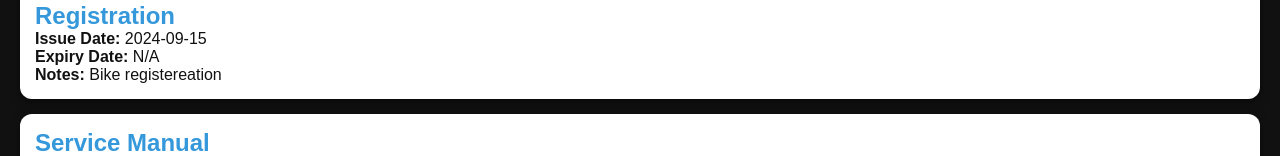
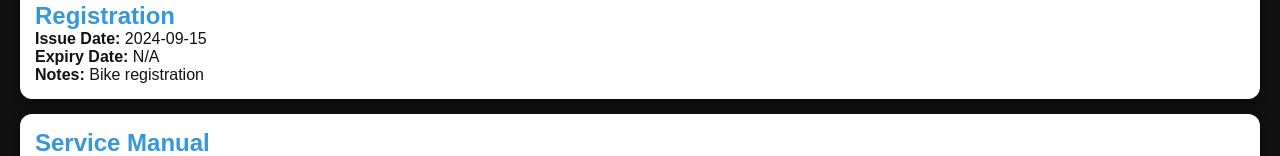
Before and after one commit to MatasZos/RoadGuardianApp, a Next.js app: page /documents in a window 1280 px wide. Shown: the part 290-446 px from the top of the page. Built offline with nearby package versions, Linux system fonts and the light colour scheme; sample sign-in values are in the browser's storage.

Commit message:
spelling mistakes

```diff
--- a/src/app/documents/page.js
+++ b/src/app/documents/page.js
@@ -10,7 +10,7 @@ export default function DocumentsPage() {
 
   const fakeDocuments = [
     { type: "Insurance", issueDate: "2025-06-01", expiryDate: "2026-06-01", notes: "Third-party coverage" },
-    { type: "Registration", issueDate: "2024-09-15", expiryDate: "N/A", notes: "Bike registereation" },
+    { type: "Registration", issueDate: "2024-09-15", expiryDate: "N/A", notes: "Bike registration" },
     { type: "Service Manual", issueDate: "2025-01-01", expiryDate: "N/A", notes: "Digital copy of manual" },
   ];
 
--- a/src/app/emergency/page.js
+++ b/src/app/emergency/page.js
@@ -32,7 +32,7 @@ export default function EmergencyPage() {
           <div style={{ marginTop: "25px", padding: "20px", borderRadius: "12px", boxShadow: "0 8px 20px rgba(0,0,0,0.5)", backgroundColor: "#fff", color: "#111", width: "90%", maxWidth: "400px", textAlign: "center" }}>
             <h2 style={{ marginBottom: "10px", color: "#e74c3c" }}>Emergency Team Dispatched!</h2>
             <p><strong>ETA:</strong> 5 minutes</p>
-            <p><strong>Location:</strong> City Center</p>
+            <p><strong>Location:</strong> City Centre</p>
             <p><strong>Status:</strong> Team is on the way </p>
           </div>
         )}
```
